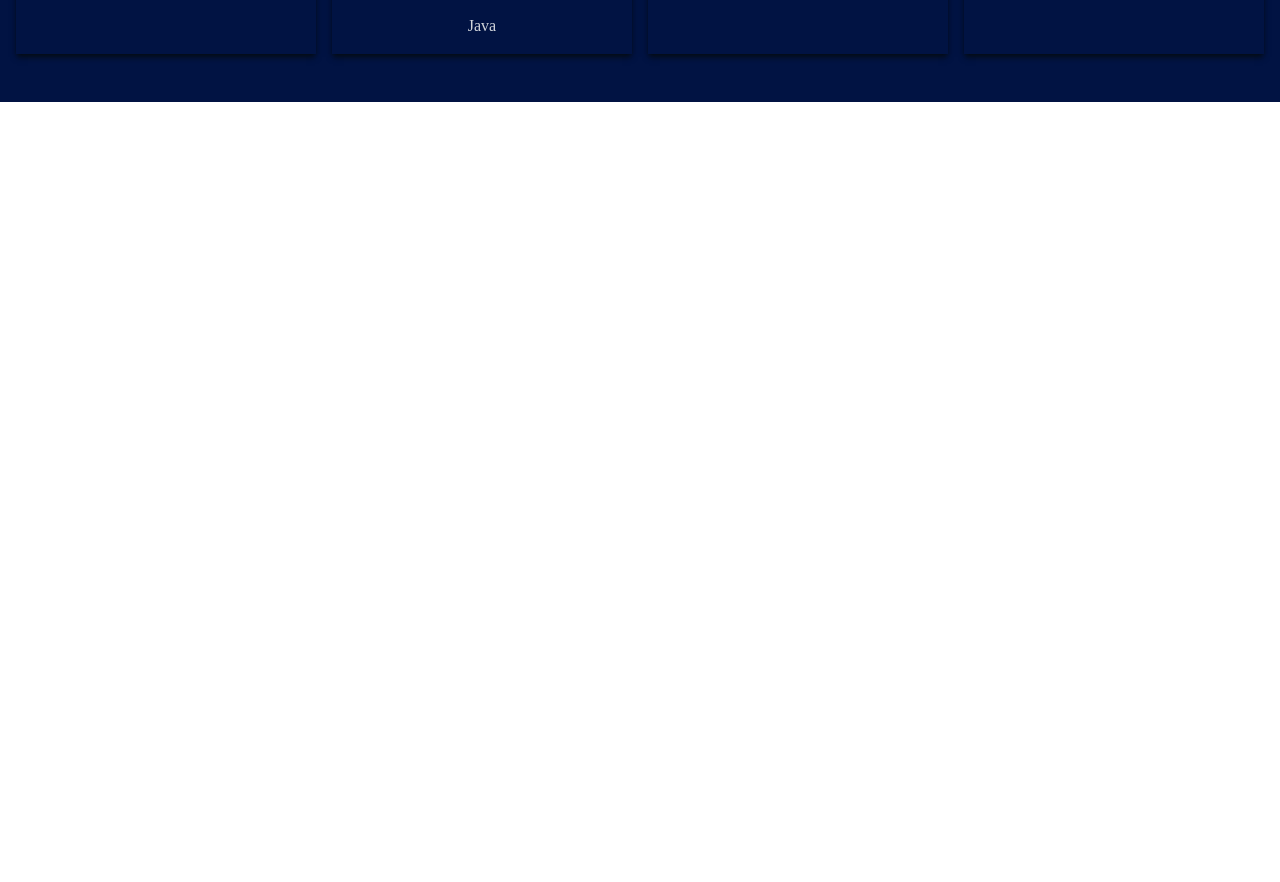
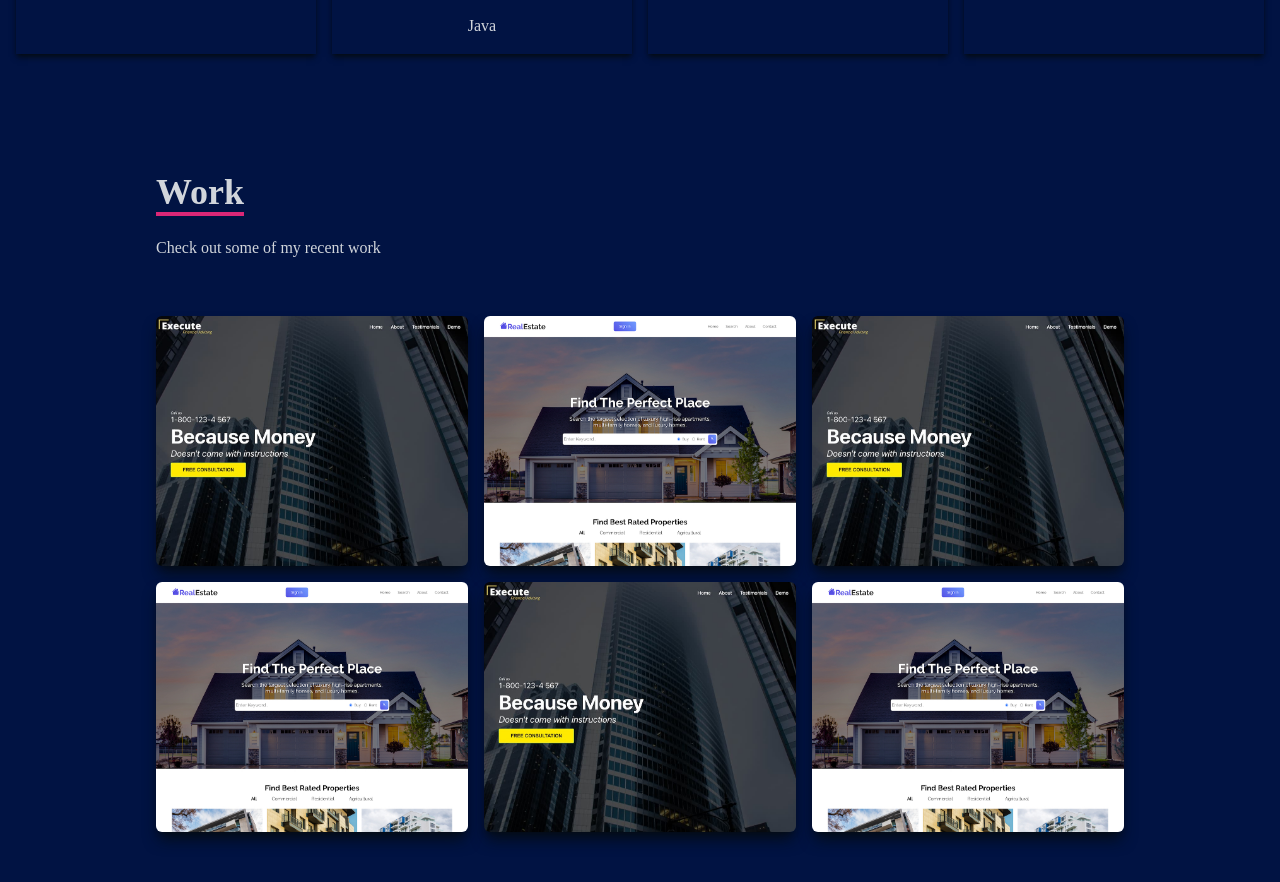
Before and after one commit to rashidsajahan/react-portfolio, a React (Create React App) app: page / in a window 1280 px wide. Shown: the part 2011-2893 px from the top of the page. Before the commit the page ends 2113 px from the top, so only its background shows below. Built offline with nearby package versions, Linux system fonts and the light colour scheme; the HTML template or start-up script is replaced by a standard one.

Commit message:
works page added

```diff
--- a/src/App.js
+++ b/src/App.js
@@ -2,6 +2,7 @@
 import Home from "./components/Home";
 import Navbar from "./components/Navbar";
 import Skills from "./components/Skills";
+import Work from "./components/Work";
 
 function App() {
   return (
@@ -10,6 +11,7 @@
       <Home />
       <About />
       <Skills />
+      <Work />
     </div>
   );
 }
--- /dev/null
+++ b/src/components/Work.jsx
@@ -0,0 +1,162 @@
+import React from "react";
+import WorkImg from "../assets/projects/workImg.jpeg";
+import RealState from "../assets/projects/realestate.jpg";
+
+function Work() {
+  return (
+    <div name="work" className="w-full md:h-screen text-gray-300 bg-[#011343]">
+      <div className="max-w-[1000px] mx-auto p-4 flex flex-col justify-center w-full h-full">
+        <div className="pb-8">
+          <p className="text-4xl font-bold inline border-b-4 text-gray-300 border-pink-600">
+            Work
+          </p>
+          <p className="py-6">Check out some of my recent work</p>
+        </div>
+        {/* container */}
+        <div className="grid sm:grid-cols-2 md:grid-cols-3 gap-4">
+          {/* grid-items */}
+          <div
+            style={{ backgroundImage: `url(${WorkImg})` }}
+            className="shadow-lg shadow-[#040c16] group container rounded-md flex justify-center items-center mx-auto content-div"
+          >
+            {/* hover-effects */}
+            <div className="opacity-0 group-hover:opacity-100">
+              <span className="text-2xl font-bold text-white tracking-wider">
+                React JS Application
+              </span>
+              <div className="pt-8 text-center">
+                <a href="#">
+                  <button className="text-center rounded-lg px-4 py-3 m-2 bg-white text-gray-700 font-bold text-lg">
+                    Demo
+                  </button>
+                </a>
+                <a href="#">
+                  <button className="text-center rounded-lg px-4 py-3 m-2 bg-white text-gray-700 font-bold text-lg">
+                    Code
+                  </button>
+                </a>
+              </div>
+            </div>
+          </div>
+          <div
+            style={{ backgroundImage: `url(${RealState})` }}
+            className="shadow-lg shadow-[#040c16] group container rounded-md flex justify-center items-center mx-auto content-div"
+          >
+            {/* hover-effects */}
+            <div className="opacity-0 group-hover:opacity-100">
+              <span className="text-2xl font-bold text-white tracking-wider">
+                React JS Application
+              </span>
+              <div className="pt-8 text-center">
+                <a href="#">
+                  <button className="text-center rounded-lg px-4 py-3 m-2 bg-white text-gray-700 font-bold text-lg">
+                    Demo
+                  </button>
+                </a>
+                <a href="#">
+                  <button className="text-center rounded-lg px-4 py-3 m-2 bg-white text-gray-700 font-bold text-lg">
+                    Code
+                  </button>
+                </a>
+              </div>
+            </div>
+          </div>
+          <div
+            style={{ backgroundImage: `url(${WorkImg})` }}
+            className="shadow-lg shadow-[#040c16] group container rounded-md flex justify-center items-center mx-auto content-div"
+          >
+            {/* hover-effects */}
+            <div className="opacity-0 group-hover:opacity-100">
+              <span className="text-2xl font-bold text-white tracking-wider">
+                React JS Application
+              </span>
+              <div className="pt-8 text-center">
+                <a href="#">
+                  <button className="text-center rounded-lg px-4 py-3 m-2 bg-white text-gray-700 font-bold text-lg">
+                    Demo
+                  </button>
+                </a>
+                <a href="#">
+                  <button className="text-center rounded-lg px-4 py-3 m-2 bg-white text-gray-700 font-bold text-lg">
+                    Code
+                  </button>
+                </a>
+              </div>
+            </div>
+          </div>
+          <div
+            style={{ backgroundImage: `url(${RealState})` }}
+            className="shadow-lg shadow-[#040c16] group container rounded-md flex justify-center items-center mx-auto content-div"
+          >
+            {/* hover-effects */}
+            <div className="opacity-0 group-hover:opacity-100">
+              <span className="text-2xl font-bold text-white tracking-wider">
+                React JS Application
+              </span>
+              <div className="pt-8 text-center">
+                <a href="#">
+                  <button className="text-center rounded-lg px-4 py-3 m-2 bg-white text-gray-700 font-bold text-lg">
+                    Demo
+                  </button>
+                </a>
+                <a href="#">
+                  <button className="text-center rounded-lg px-4 py-3 m-2 bg-white text-gray-700 font-bold text-lg">
+                    Code
+                  </button>
+                </a>
+              </div>
+            </div>
+          </div>
+          <div
+            style={{ backgroundImage: `url(${WorkImg})` }}
+            className="shadow-lg shadow-[#040c16] group container rounded-md flex justify-center items-center mx-auto content-div"
+          >
+            {/* hover-effects */}
+            <div className="opacity-0 group-hover:opacity-100">
+              <span className="text-2xl font-bold text-white tracking-wider">
+                React JS Application
+              </span>
+              <div className="pt-8 text-center">
+                <a href="#">
+                  <button className="text-center rounded-lg px-4 py-3 m-2 bg-white text-gray-700 font-bold text-lg">
+                    Demo
+                  </button>
+                </a>
+                <a href="#">
+                  <button className="text-center rounded-lg px-4 py-3 m-2 bg-white text-gray-700 font-bold text-lg">
+                    Code
+                  </button>
+                </a>
+              </div>
+            </div>
+          </div>
+          <div
+            style={{ backgroundImage: `url(${RealState})` }}
+            className="shadow-lg shadow-[#040c16] group container rounded-md flex justify-center items-center mx-auto content-div"
+          >
+            {/* hover-effects */}
+            <div className="opacity-0 group-hover:opacity-100">
+              <span className="text-2xl font-bold text-white tracking-wider">
+                React JS Application
+              </span>
+              <div className="pt-8 text-center">
+                <a href="#">
+                  <button className="text-center rounded-lg px-4 py-3 m-2 bg-white text-gray-700 font-bold text-lg">
+                    Demo
+                  </button>
+                </a>
+                <a href="#">
+                  <button className="text-center rounded-lg px-4 py-3 m-2 bg-white text-gray-700 font-bold text-lg">
+                    Code
+                  </button>
+                </a>
+              </div>
+            </div>
+          </div>
+        </div>
+      </div>
+    </div>
+  );
+}
+
+export default Work;
--- a/src/index.css
+++ b/src/index.css
@@ -2,14 +2,29 @@
 @tailwind components;
 @tailwind utilities;
 
-@import url('https://fonts.googleapis.com/css2?family=Raleway:ital,wght@0,300;0,400;0,500;0,600;0,700;0,800;0,900;1,300;1,400;1,500;1,600;1,700;1,800;1,900&display=swap');
+@import url("https://fonts.googleapis.com/css2?family=Raleway:ital,wght@0,300;0,400;0,500;0,600;0,700;0,800;0,900;1,300;1,400;1,500;1,600;1,700;1,800;1,900&display=swap");
 
-@layer base{
-  body{
+@layer base {
+  body {
     @apply font-[Raleway];
   }
-  li{
+  li {
     @apply px-4;
     @apply cursor-pointer;
   }
 }
+
+.content-div {
+  background-repeat: no-repeat;
+  background-size: cover;
+  background-position: center;
+  height: 250px;
+}
+
+.content-div:hover {
+  background-image: linear-gradient(
+    to right,
+    rgba(112, 157, 255, 0.8),
+    hsla(242, 74%, 61%, 0.8)
+  )!important;
+}
```
